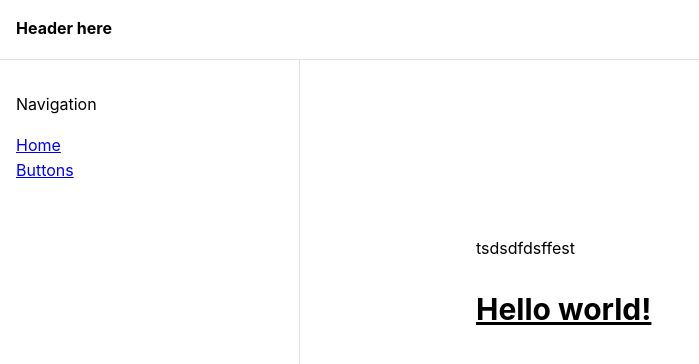
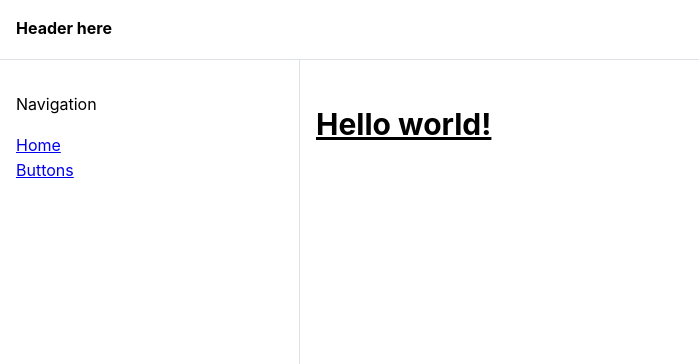
Before and after one commit to goodhuman-me/mantine-demo, a React (Vite) app: page / in a window 1280 px wide. Shown: the top 364 px of the page, without its empty margins (0-699 px from the left). Built offline with nearby package versions, Linux system fonts and the light colour scheme.

Commit message:
fix: Fixed color css module imports

```diff
--- a/src/themes/button/buttons.module.css
+++ b/src/themes/button/button.module.css
@@ -1,4 +1,4 @@
-@import "../common/colors.module.css";
+/* @import "../common/colors.module.css"; */
 
 /* .root {
   &[data-variant="default"] {
--- a/src/themes/button/props.ts
+++ b/src/themes/button/props.ts
@@ -1,10 +1,8 @@
 import { Button } from "@mantine/core";
 
 import { buttonVars } from "./vars";
-import buttonClasses from "./buttons.module.css";
 
 export const buttonProps = Button.extend({
-  classNames: buttonClasses,
   vars: buttonVars,
   defaultProps: {
     variant: "filled",
--- a/src/themes/theme.ts
+++ b/src/themes/theme.ts
@@ -3,6 +3,8 @@ import { createTheme } from "@mantine/core";
 import { buttonProps } from "./button/props";
 import { variantColorResolver } from "./common/variant-colors";
 import activeClasses from "./common/active.module.css";
+
+import "./common/colors.module.css";
 
 export const theme = createTheme({
   focusRing: "auto",
--- a/src/views/Buttons.tsx
+++ b/src/views/Buttons.tsx
@@ -1,8 +1,8 @@
 import React from "react";
 
-import { Badge, Button } from "@mantine/core";
+import { ActionIcon, Badge, Button } from "@mantine/core";
 import { Divider } from "@mantine/core";
-import { Analyze } from "tabler-icons-react";
+import { AirConditioning, Analyze } from "tabler-icons-react";
 
 export default function Buttons() {
   return (
--- a/src/views/Home.tsx
+++ b/src/views/Home.tsx
@@ -2,8 +2,7 @@ import React from "react";
 
 export default function Home() {
   return (
-    <div className="p-40">
-      <div>tsdsdfdsffest</div>
+    <div className="">
       <p className="text-3xl font-bold underline">Hello world!</p>
     </div>
   );
```
Also changed, not shown: src/themes/action-icon/action-icon.module.css (added).
